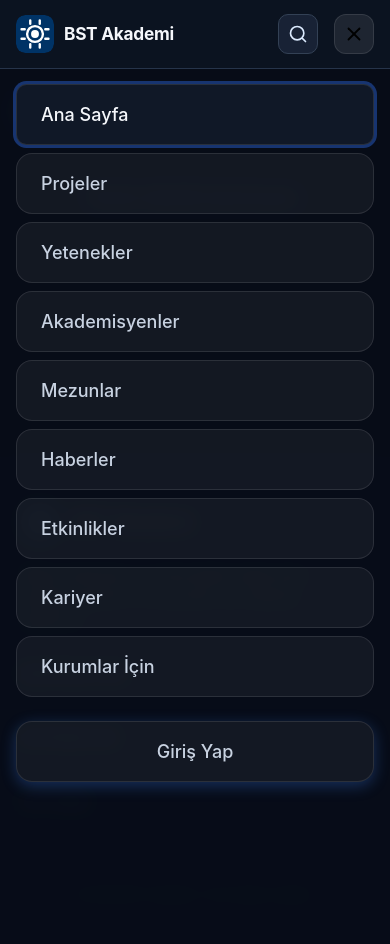
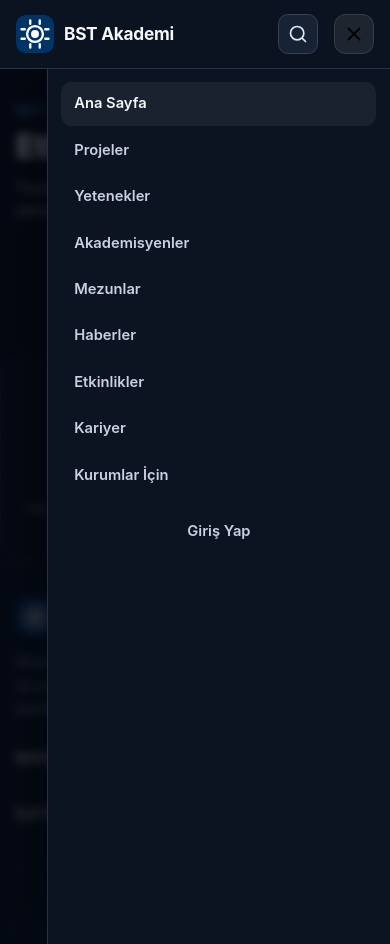
Before and after one commit to aziz-mevlana/bst-portal, a Django app: page /events/ in a window 390 px wide, after a click that opens the changed part. Run offline with Django 4.2, Linux system fonts and the light colour scheme; data that the repository does not hold is empty; parts of the project's set-up code (start-up, migrations or seed data) failed here and were passed over.

Commit message:
refine mobile layouts and navigation

```diff
--- a/dashboard/test_modernization.py
+++ b/dashboard/test_modernization.py
@@ -125,7 +125,7 @@ class DashboardStatisticsTests(TestCase):
         self.assertContains(response, 'Proje Analitiği')
         self.assertContains(response, 'Yönetim Paneli')
         self.assertNotContains(response, 'Öğrenci Paneli')
-        self.assertContains(response, 'static/js/dashboard.js?v=20260830.2')
+        self.assertContains(response, 'static/js/dashboard.js?v=20260830.3')
         self.assertNotContains(response, 'data-mobile-search')
         self.assertEqual(response.content.count(b'data-sidebar-open class='), 1)
         for heading in ('İçerik', 'Kullanıcılar', 'Moderasyon', 'Kurumsal', 'Araçlar'):
--- a/dashboard/tests.py
+++ b/dashboard/tests.py
@@ -16,7 +16,8 @@ class PublicPageSmokeTests(TestCase):
     def test_public_shell_loads_cache_safe_ui_layer(self):
         response = self.client.get('/')
 
-        self.assertContains(response, 'css/bst-ui-v2.css?v=20260827.1')
+        self.assertContains(response, 'css/bst-ui-v2.css?v=20260830.2')
+        self.assertContains(response, 'css/mobile-ui.css?v=20260830.1')
 
 
 class AcademicApprovalPermissionTests(TestCase):
--- /dev/null
+++ b/static/css/mobile-ui.css
@@ -0,0 +1,310 @@
+/*
+ * Mobile-only refinement layer.
+ * Loaded after page styles so the established desktop visual language remains intact.
+ */
+
+@media (max-width: 1179px) {
+    html,
+    body {
+        max-width: 100%;
+        overflow-x: clip;
+    }
+
+    #site-content {
+        min-width: 0;
+        overflow-x: clip;
+    }
+
+    #site-content img,
+    #site-content video,
+    #site-content iframe {
+        max-width: 100%;
+    }
+
+    .mobile-menu {
+        top: var(--header-height, 4.25rem) !important;
+        right: 0 !important;
+        bottom: 0 !important;
+        left: 0 !important;
+        width: auto !important;
+        overflow: hidden !important;
+        background: rgb(3 8 18 / 72%) !important;
+        animation: none !important;
+        backdrop-filter: blur(5px);
+        -webkit-backdrop-filter: blur(5px);
+    }
+
+    .mobile-menu nav {
+        width: min(88vw, 22.5rem) !important;
+        max-width: none !important;
+        height: 100%;
+        margin: 0 0 0 auto !important;
+        padding: 0.85rem !important;
+        overflow-x: hidden;
+        overflow-y: auto;
+        overscroll-behavior: contain;
+        background: var(--navbar-bg, #0c1422);
+        border-left: 1px solid var(--border, #26344a);
+        box-shadow: -24px 0 55px rgb(0 0 0 / 38%);
+    }
+
+    .mobile-menu.active nav {
+        animation: bst-mobile-drawer-in 220ms ease-out both;
+    }
+
+    .mobile-menu ul {
+        gap: 0.15rem !important;
+        margin: 0 !important;
+        padding: 0 !important;
+    }
+
+    .mobile-menu li,
+    .mobile-menu li:nth-child(n) {
+        min-width: 0;
+        opacity: 1 !important;
+        transform: none !important;
+        animation: none !important;
+    }
+
+    .mobile-menu a,
+    .mobile-menu button {
+        position: relative;
+        display: flex;
+        width: 100%;
+        min-height: 2.75rem;
+        align-items: center;
+        padding: 0.65rem 0.8rem !important;
+        overflow: hidden;
+        border: 0 !important;
+        border-radius: 0.65rem !important;
+        background: transparent !important;
+        box-shadow: none !important;
+        color: var(--text-secondary, #aab5c5) !important;
+        font-size: 0.92rem !important;
+        font-weight: 600 !important;
+        line-height: 1.25;
+        text-align: left;
+        text-overflow: ellipsis;
+        transform: none !important;
+    }
+
+    .mobile-menu a::before,
+    .mobile-menu a::after {
+        display: none !important;
+    }
+
+    .mobile-menu a:hover,
+    .mobile-menu a:focus-visible,
+    .mobile-menu button:hover,
+    .mobile-menu button:focus-visible,
+    .mobile-menu a.active {
+        background: rgb(255 255 255 / 6%) !important;
+        color: var(--text-primary, #f5f7fb) !important;
+    }
+
+    .mobile-auth-button,
+    .mobile-account {
+        margin-top: 0.75rem !important;
+        padding-top: 0.75rem !important;
+        border-top: 1px solid var(--border, #26344a);
+    }
+
+    .mobile-profile-header {
+        min-width: 0;
+        padding: 0.3rem 0.75rem 0.65rem;
+    }
+
+    .mobile-profile-header span {
+        min-width: 0;
+        overflow: hidden;
+        text-overflow: ellipsis;
+        white-space: nowrap;
+    }
+
+    .mobile-account form button {
+        min-height: 2.75rem !important;
+        padding: 0.65rem 0.8rem !important;
+        border: 0 !important;
+        background: transparent !important;
+        color: #fca5a5 !important;
+        font-size: 0.92rem !important;
+    }
+
+    @keyframes bst-mobile-drawer-in {
+        from { transform: translateX(100%); }
+        to { transform: translateX(0); }
+    }
+}
+
+@media (max-width: 767px) {
+    .dashboard-content,
+    .settings-shell {
+        overflow-x: hidden !important;
+    }
+
+    .settings-hero::after {
+        right: 0 !important;
+    }
+
+    .mobile-page {
+        padding-top: 2rem !important;
+        padding-bottom: 3rem !important;
+    }
+
+    .mobile-page-hero {
+        margin-bottom: 1.65rem !important;
+    }
+
+    .mobile-page-hero h1,
+    .career-page-hero h1,
+    .news-page-hero h1 {
+        font-size: clamp(1.85rem, 8.5vw, 2.35rem) !important;
+        line-height: 1.08 !important;
+        letter-spacing: -0.025em;
+    }
+
+    .mobile-page-hero > p:last-child,
+    .career-page-hero h1 + p,
+    .news-page-hero h1 + p {
+        margin-top: 0.75rem !important;
+        font-size: 0.92rem !important;
+        line-height: 1.6 !important;
+    }
+
+    .talent-filter-form,
+    .career-filter-form,
+    .news-filter-form {
+        display: grid !important;
+        grid-template-columns: repeat(2, minmax(0, 1fr)) !important;
+        gap: 0.55rem !important;
+        padding: 0.7rem !important;
+        border-radius: 0.9rem !important;
+    }
+
+    .talent-filter-form > *,
+    .career-filter-form > *,
+    .news-filter-form > * {
+        min-width: 0;
+        min-height: 2.75rem !important;
+        padding: 0.6rem 0.7rem !important;
+        border-radius: 0.65rem !important;
+        font-size: 0.82rem !important;
+    }
+
+    .talent-filter-form > input[type="search"],
+    .talent-filter-form > button,
+    .talent-filter-form > a,
+    .career-filter-form > input[type="search"],
+    .career-filter-form > button,
+    .news-filter-form > input:not([type="hidden"]) {
+        grid-column: 1 / -1;
+    }
+
+    .career-filter-form > select[name="technology"] {
+        grid-column: 1 / -1;
+    }
+
+    .news-filter-form > select,
+    .news-filter-form > button {
+        grid-column: auto;
+    }
+
+    .career-page-hero {
+        padding: 1.1rem !important;
+        border-radius: 1rem !important;
+    }
+
+    .career-page-hero > div {
+        gap: 1rem !important;
+    }
+
+    .news-page-hero {
+        padding-bottom: 1.5rem !important;
+    }
+
+    .news-filter-form,
+    .career-filter-form {
+        margin-top: 1.25rem !important;
+    }
+
+    .academic-directory-grid .academic-search-target {
+        padding: 1rem !important;
+    }
+
+    .event-empty-state {
+        padding-top: 2.5rem !important;
+        padding-bottom: 2.5rem !important;
+    }
+
+    .home-container {
+        width: min(100% - 1.5rem, 80rem) !important;
+    }
+
+    .home-hero {
+        padding: 2.75rem 0 3.25rem !important;
+    }
+
+    .home-hero h1 {
+        font-size: clamp(2.35rem, 11.5vw, 3.15rem) !important;
+        line-height: 0.98 !important;
+        letter-spacing: -0.045em;
+    }
+
+    .home-hero-lead {
+        font-size: 0.92rem !important;
+        line-height: 1.65 !important;
+    }
+
+    .home-section {
+        padding-top: 3.5rem !important;
+        padding-bottom: 3.5rem !important;
+    }
+
+    .site-footer .footer-container {
+        width: min(100% - 2rem, 75rem);
+        padding-top: 2.25rem;
+    }
+
+    .site-footer .footer-grid {
+        grid-template-columns: repeat(2, minmax(0, 1fr));
+        gap: 1.75rem 1.25rem;
+    }
+
+    .site-footer .footer-brand,
+    .site-footer .footer-column:last-child {
+        grid-column: 1 / -1;
+    }
+
+    .site-footer .footer-description {
+        margin-top: 0.8rem;
+    }
+
+    .site-footer .footer-heading {
+        margin-bottom: 0.65rem;
+    }
+
+    .site-footer .footer-links {
+        gap: 0.55rem;
+    }
+
+    .site-footer .footer-bottom {
+        margin-top: 2rem;
+    }
+
+    #toastContainer {
+        right: 1rem !important;
+        left: 1rem !important;
+    }
+
+    #toastContainer > div {
+        width: 100%;
+        min-width: 0 !important;
+        max-width: none !important;
+    }
+}
+
+@media (prefers-reduced-motion: reduce) {
+    .mobile-menu.active nav {
+        animation: none !important;
+    }
+}
--- a/static/js/dashboard.js
+++ b/static/js/dashboard.js
@@ -4,6 +4,7 @@
         const overlay = document.getElementById('sidebar-overlay');
         const openButton = document.querySelector('[data-sidebar-open]');
         const closeButton = document.querySelector('[data-sidebar-close]');
+        const desktopQuery = window.matchMedia('(min-width: 768px)');
 
         if (!sidebar || !overlay || !openButton || openButton.dataset.sidebarReady === 'true') return;
         openButton.dataset.sidebarReady = 'true';
@@ -34,8 +35,8 @@
                 openButton.focus();
             }
         });
-        window.addEventListener('resize', function () {
-            if (window.innerWidth >= 768) setSidebar(false);
+        desktopQuery.addEventListener('change', function (event) {
+            if (event.matches) setSidebar(false);
         });
     }
 
--- a/templates/base.html
+++ b/templates/base.html
@@ -25,6 +25,7 @@
     <link rel="stylesheet" href="{% static 'css/community-tools.css' %}?v=20260830.1">
 
     {% block extra_css %}{% endblock %}
+    <link rel="stylesheet" href="{% static 'css/mobile-ui.css' %}?v=20260830.1">
 </head>
 <body class="{% if user.is_authenticated %}user-logged-in{% endif %}">
     {% include 'includes/header.html' %}
--- a/templates/career/opportunity_list.html
+++ b/templates/career/opportunity_list.html
@@ -3,9 +3,9 @@
 {% block title %}Kariyer Fırsatları | BST Portal{% endblock %}
 
 {% block content %}
-<main class="min-h-screen bg-[#080d18] px-4 py-10 sm:py-12">
+<main class="mobile-page min-h-screen bg-[#080d18] px-4 py-10 sm:py-12">
   <div class="mx-auto max-w-7xl">
-    <header class="rounded-3xl border border-gray-800 bg-gradient-to-br from-blue-950/30 to-transparent p-6 sm:p-8">
+    <header class="career-page-hero rounded-3xl border border-gray-800 bg-gradient-to-br from-blue-950/30 to-transparent p-6 sm:p-8">
       <div class="flex flex-wrap items-end justify-between gap-5">
         <div><p class="text-sm font-semibold uppercase tracking-widest text-blue-400">BST Kariyer</p><h1 class="mt-2 text-4xl font-black text-white">İş, staj ve ekip fırsatları</h1><p class="mt-3 max-w-3xl leading-7 text-gray-400">Topluluk tarafından paylaşılan, başvuru bilgileri doğrulanan ve moderasyondan geçen güncel fırsatları keşfedin.</p></div>
         <div class="flex flex-wrap gap-3">{% if user.is_authenticated %}<a href="{% url 'career:mentorship_dashboard' %}" class="inline-flex min-h-11 items-center rounded-xl border border-gray-600 px-4 py-3 text-sm font-semibold text-gray-200 hover:bg-gray-800">Mentorluk alanı</a>{% endif %}{% if can_publish %}<a href="{% url 'career:opportunity_create' %}" class="inline-flex min-h-11 items-center rounded-xl bg-blue-600 px-4 py-3 text-sm font-bold text-white hover:bg-blue-500">Yeni kariyer ilanı</a>{% endif %}</div>
@@ -15,7 +15,7 @@
       {% endif %}
     </header>
 
-    <form method="get" class="mt-7 grid gap-3 rounded-2xl border border-gray-700 bg-[#111827] p-5 md:grid-cols-[minmax(14rem,1.4fr)_repeat(3,minmax(10rem,1fr))_auto]">
+    <form method="get" class="career-filter-form mt-7 grid gap-3 rounded-2xl border border-gray-700 bg-[#111827] p-5 md:grid-cols-[minmax(14rem,1.4fr)_repeat(3,minmax(10rem,1fr))_auto]">
       {% if selected_scope %}<input type="hidden" name="scope" value="{{ selected_scope }}">{% endif %}
       <label class="sr-only" for="career-query">İlan veya kurum ara</label><input id="career-query" type="search" name="q" value="{{ selected.q }}" placeholder="İlan veya kurum ara…" class="rounded-xl border border-gray-600 bg-gray-900 p-3 text-white">
       <label class="sr-only" for="career-type">İlan türü</label><select id="career-type" name="type" class="rounded-xl border border-gray-600 bg-gray-900 p-3 text-gray-300"><option value="">Tüm ilan türleri</option>{% for value,label in types %}<option value="{{ value }}" {% if selected.type == value %}selected{% endif %}>{{ label }}</option>{% endfor %}</select>
--- a/templates/dashboard/base.html
+++ b/templates/dashboard/base.html
@@ -94,7 +94,7 @@
   </main>
 </div>
 
-<script src="{% static 'js/dashboard.js' %}?v=20260830.2" defer></script>
+<script src="{% static 'js/dashboard.js' %}?v=20260830.3" defer></script>
 {% endblock %}
 
 {% block footer %}{% endblock %}
--- a/templates/dashboard/home_student.html
+++ b/templates/dashboard/home_student.html
@@ -5,7 +5,7 @@
 {% block dashboard_content %}
 <div class="space-y-7">
   <header class="relative overflow-hidden rounded-3xl border border-blue-900/50 bg-gradient-to-br from-blue-950/70 via-[#101827] to-[#101827] p-6 sm:p-8">
-    <div class="absolute -right-16 -top-20 h-56 w-56 rounded-full bg-blue-600/15 blur-3xl"></div>
+    <div class="pointer-events-none absolute right-0 -top-20 h-56 w-56 rounded-full bg-blue-600/15 blur-3xl md:-right-16" aria-hidden="true"></div>
     <div class="relative flex flex-col gap-6 lg:flex-row lg:items-end lg:justify-between">
       <div class="max-w-3xl">
         <div class="flex flex-wrap items-center gap-2 text-xs font-bold uppercase tracking-[0.16em]"><span class="text-blue-300">Öğrenci çalışma alanı</span>{% if user_type == 'staff_student' %}<span class="rounded-full border border-violet-700/60 bg-violet-950/50 px-3 py-1 text-violet-300">BST Yetkilisi</span>{% endif %}{% if student_class %}<span class="rounded-full border border-gray-700 bg-gray-900/70 px-3 py-1 text-gray-400">{{ student_class }}. sınıf</span>{% endif %}</div>
--- a/templates/events/event_list.html
+++ b/templates/events/event_list.html
@@ -39,10 +39,12 @@
 {% endblock %}
 
 {% block content %}
-<div class="max-w-7xl mx-auto px-4 py-6 page-container-large">
-    <div class="flex flex-col md:flex-row md:items-center md:justify-between mb-8 gap-4">
-        <h2 class="text-3xl font-bold">Etkinlikler</h2>
-
+<main class="mobile-page max-w-7xl mx-auto px-4 py-10 page-container-large">
+    <header class="mobile-page-hero mb-8 max-w-3xl">
+        <p class="text-sm font-semibold uppercase tracking-widest text-blue-400">BST takvimi</p>
+        <h1 class="mt-2 text-4xl font-black text-white">Etkinlikler</h1>
+        <p class="mt-3 text-gray-400">Topluluğun buluşmalarını, atölyelerini ve teknoloji etkinliklerini takip edin.</p>
+    </header>
     </div>
     <div class="grid grid-cols-1 sm:grid-cols-2 lg:grid-cols-3 gap-8">
         <!-- Etkinlik Ekle Kartı -->
@@ -86,7 +88,13 @@
         </a>
         {% empty %}
         <div class="col-span-full">
-            <div class="p-6 text-center font-semibold">Henüz etkinlik bulunmuyor.</div>
+            <div class="event-empty-state rounded-2xl border border-dashed border-gray-700 bg-[#111827]/60 px-6 py-12 text-center">
+                <div class="mx-auto flex h-12 w-12 items-center justify-center rounded-full bg-blue-950 text-blue-300" aria-hidden="true">
+                    <svg viewBox="0 0 24 24" fill="none" stroke="currentColor" stroke-width="1.7" class="h-6 w-6"><path d="M7 3v3m10-3v3M4 9h16M5 5h14a1 1 0 0 1 1 1v13a1 1 0 0 1-1 1H5a1 1 0 0 1-1-1V6a1 1 0 0 1 1-1Z" stroke-linecap="round" stroke-linejoin="round"/></svg>
+                </div>
+                <h2 class="mt-4 text-lg font-bold text-white">Henüz etkinlik bulunmuyor</h2>
+                <p class="mt-2 text-sm text-gray-400">Yeni etkinlikler yayınlandığında burada listelenecek.</p>
+            </div>
         </div>
         {% endfor %}
     </div>
@@ -102,7 +110,7 @@
         </div>
     </div>
     {% endif %}
-</div>
+</main>
 
 <script>
 document.addEventListener('DOMContentLoaded', function() {
--- a/templates/news/news_list.html
+++ b/templates/news/news_list.html
@@ -3,9 +3,9 @@
 {% block title %}Haberler ve Duyurular | BST Akademi{% endblock %}
 
 {% block content %}
-<main class="min-h-screen bg-[var(--page-bg)] px-4 py-10 text-[var(--text-primary)]">
+<main class="mobile-page min-h-screen bg-[var(--page-bg)] px-4 py-10 text-[var(--text-primary)]">
   <div class="mx-auto max-w-7xl">
-    <header class="border-b border-[var(--border)] pb-8">
+    <header class="news-page-hero border-b border-[var(--border)] pb-8">
       <div class="flex flex-col justify-between gap-5 md:flex-row md:items-end">
         <div>
           <p class="text-sm font-semibold uppercase tracking-[0.18em] text-blue-400">BST gündemi</p>
@@ -16,7 +16,7 @@
           <a href="{% url 'news:create_news' %}" class="inline-flex min-h-11 items-center justify-center rounded-xl bg-blue-600 px-5 py-3 font-semibold text-white hover:bg-blue-500">Yeni haber</a>
         {% endif %}
       </div>
-      <form method="get" class="mt-7 grid gap-3 rounded-2xl border border-[var(--border)] bg-[var(--surface)] p-4 sm:grid-cols-[1fr_15rem_auto]" role="search">
+      <form method="get" class="news-filter-form mt-7 grid gap-3 rounded-2xl border border-[var(--border)] bg-[var(--surface)] p-4 sm:grid-cols-[1fr_15rem_auto]" role="search">
         <label class="sr-only" for="news-search">Haberlerde ara</label>
         <input id="news-search" name="q" value="{{ query }}" placeholder="Başlık veya içerikte ara…" class="min-h-11 rounded-xl border border-[var(--border-strong)] bg-[var(--input-bg)] px-4 text-white placeholder:text-gray-500">
         <label class="sr-only" for="news-category">Kategori</label>
```
Also changed, not shown: templates/portal/academic_list.html (+1 -1 lines), templates/portal/talent_list.html (+2 -2 lines).
